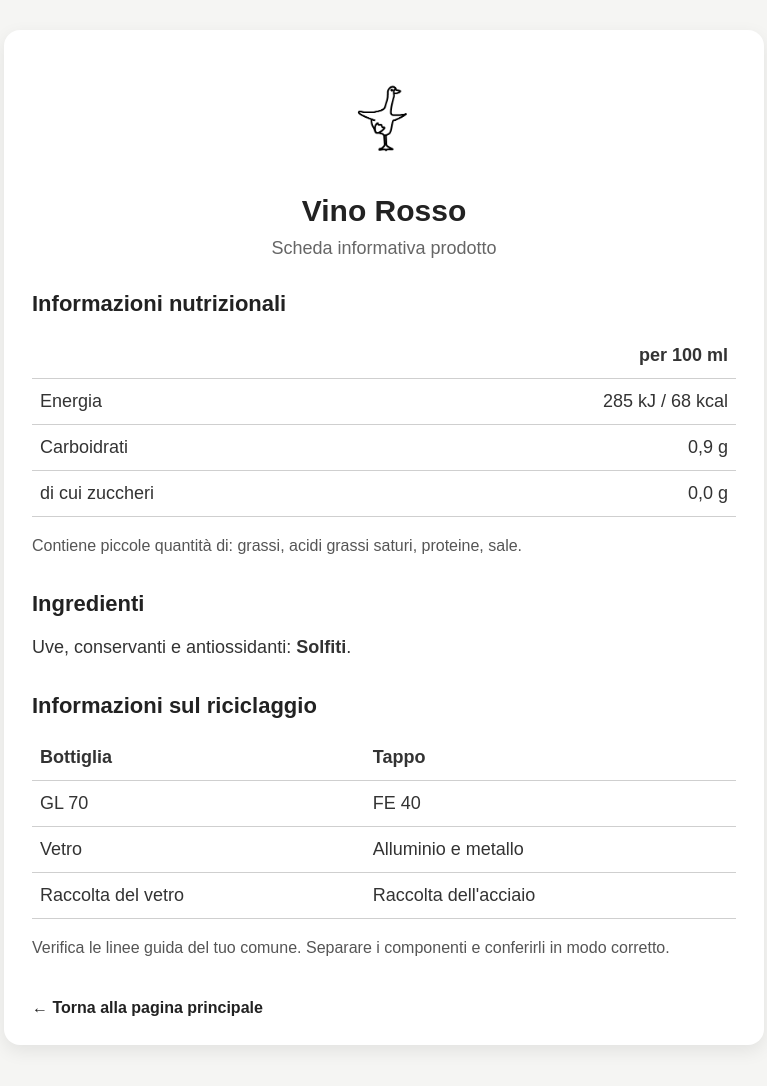
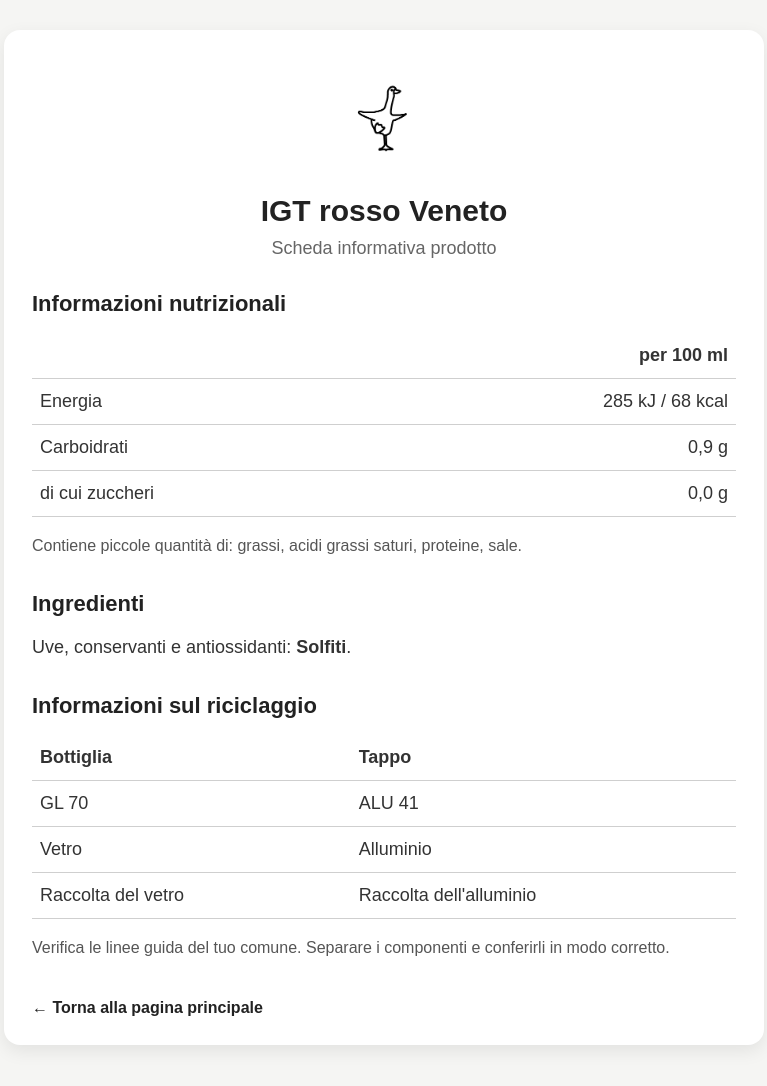
Before and after one commit to Elena-Project/caoche-qr, a plain HTML site: page vino-rosso.html in a window 1280 px wide. Shown: the whole page, without its empty margins (256-1023 px from the left). Drawn offline with Linux system fonts and the light colour scheme.

Commit message:
Update vino-rosso.html

```diff
--- a/vino-rosso.html
+++ b/vino-rosso.html
@@ -3,7 +3,7 @@
 <head>
   <meta charset="UTF-8">
   <meta name="viewport" content="width=device-width, initial-scale=1.0">
-  <title>Vino Rosso - CaoChe Wine</title>
+  <title>IGT rosso Veneto - CaoChe Wine</title>
   <style>
     body {
       margin: 0;
@@ -95,7 +95,7 @@
         <img src="/iconapapera.png" alt="Ochetta CaoChe Wine">
       </div>
 
-      <h1>Vino Rosso</h1>
+      <h1>IGT rosso Veneto</h1>
       <div class="subtitle">Scheda informativa prodotto</div>
 
       <h2>Informazioni nutrizionali</h2>
@@ -131,15 +131,15 @@
         </tr>
         <tr>
           <td>GL 70</td>
-          <td>FE 40</td>
+          <td>ALU 41</td>
         </tr>
         <tr>
           <td>Vetro</td>
-          <td>Alluminio e metallo</td>
+          <td>Alluminio</td>
         </tr>
         <tr>
           <td>Raccolta del vetro</td>
-          <td>Raccolta dell'acciaio</td>
+          <td>Raccolta dell'alluminio</td>
         </tr>
       </table>
 
```
